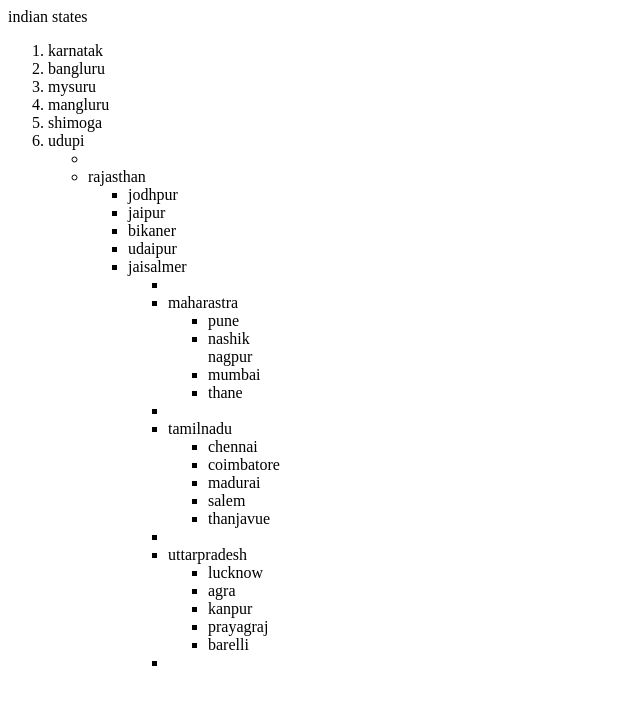
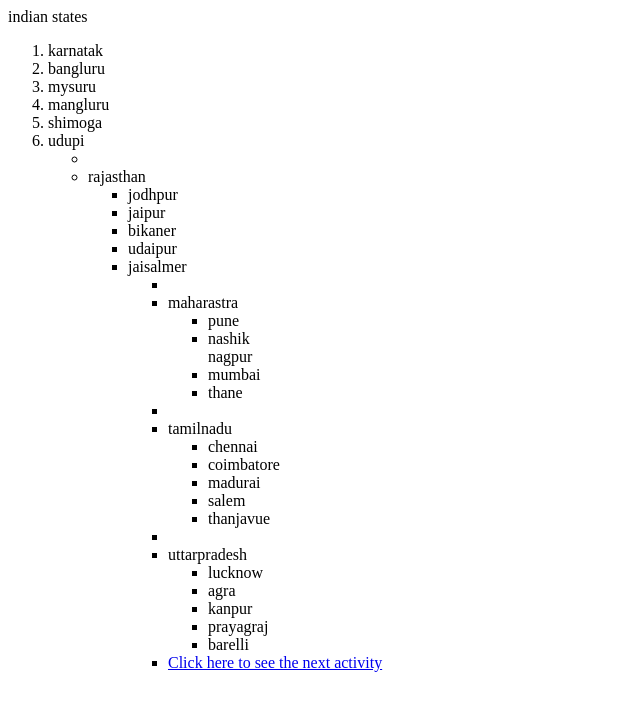
Before and after one commit to khushi2302/webtech30, a plain HTML site: page 1.html in a window 1280 px wide. Shown: the whole page, without its empty margins (0-640 px from the left). Drawn offline with Linux system fonts and the light colour scheme.

Commit message:
Update 1.html

```diff
--- a/1.html
+++ b/1.html
@@ -45,5 +45,6 @@
     <li>prayagraj</li>
     <li>barelli</li>
    </ul> <li/>
+        <a href = "https://khushi2302.github.io/webtech30/2.html"> Click here to see the next activity</a>
 </body>
 </html>
```
